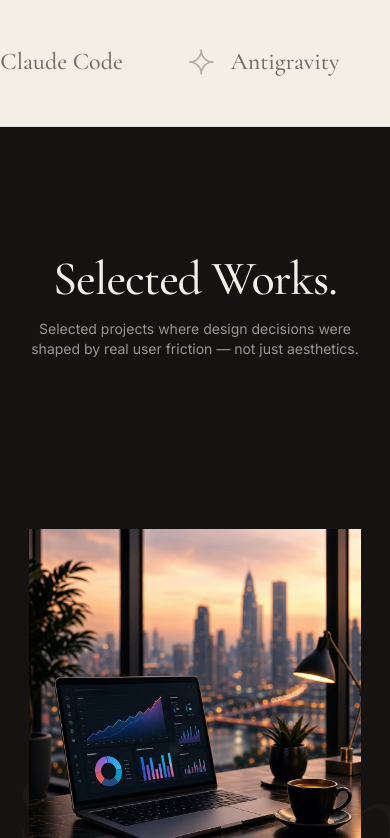
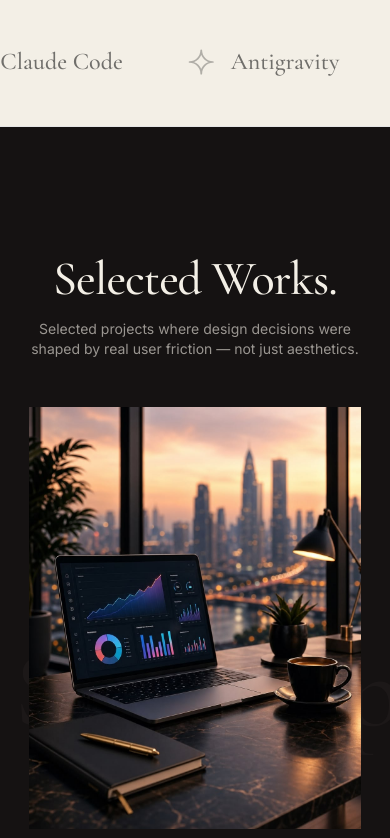
Before and after one commit to arivuselvi1701/arivuselvidgsportfolio, a React (Vite) app: page / in a window 390 px wide. Shown: the part 846-1684 px from the top of the page. Built offline with nearby package versions, Linux system fonts and the light colour scheme.

Commit message:
Further reduce gap between Selected Works and first project for mobile

```diff
--- a/src/components/Work.jsx
+++ b/src/components/Work.jsx
@@ -41,7 +41,7 @@ export default function Work() {
   return (
     <div id="works" className="bg-[#151212] flex flex-col">
       {/* Intro section for works */}
-      <div className="pt-32 pb-8 px-6 md:px-12 text-center text-white">
+      <div className="pt-32 pb-0 px-6 md:px-12 text-center text-white">
         <h2 className="font-serif text-[clamp(3rem,8vw,6rem)] leading-none tracking-tight text-white mb-4">
           Selected Works.
         </h2>
@@ -53,7 +53,7 @@ export default function Work() {
       {projects.map((project, index) => (
         <section
           key={project.title}
-          className="relative min-h-screen py-16 md:py-24 w-full flex items-center justify-center overflow-hidden border-b border-white/5"
+          className="relative py-12 md:py-32 w-full flex items-center justify-center overflow-hidden border-b border-white/5"
         >
           {/* Massive Background Text Parallax/Scroll effect */}
           <div className="absolute inset-0 flex items-center justify-center pointer-events-none z-0 overflow-hidden">
```
